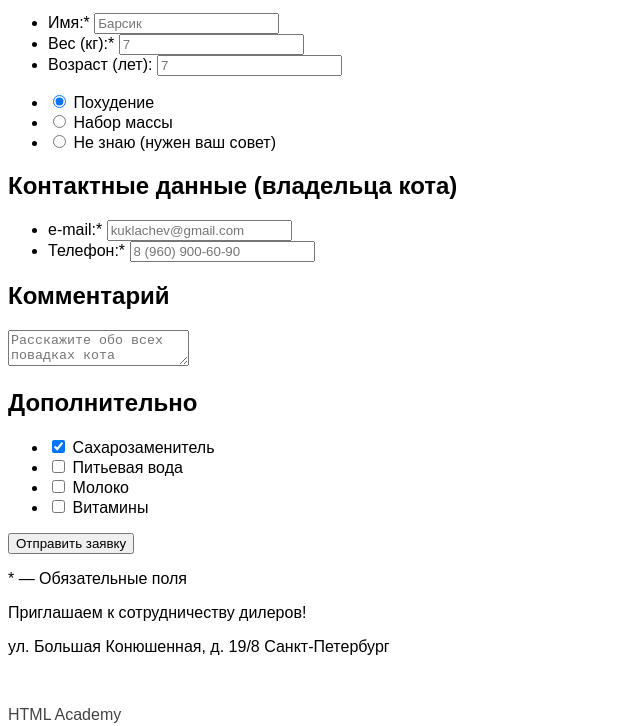
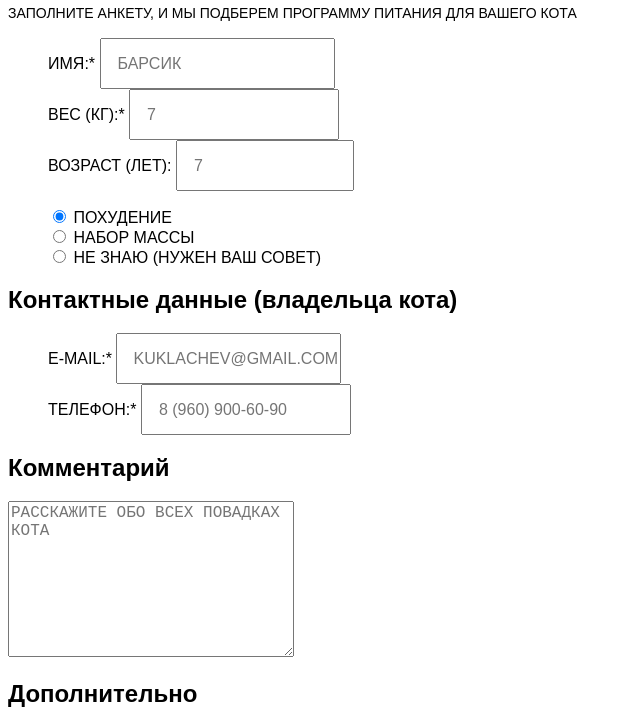
Before and after one commit to Kasat7/1281279-cat-energy-21, a website: page source/form.html in a window 1280 px wide. Shown: the part 209-935 px from the top of the page, without its empty margins (0-640 px from the left). Drawn offline with nearby package versions, Linux system fonts and the light colour scheme; files that its build step writes are made by us from their sources.

Commit message:
Стилизация страницы формы

```diff
--- a/source/form.html
+++ b/source/form.html
@@ -11,8 +11,9 @@
 
   <header class="page-header">
     <div class="container">
-      <a class="page-header__logo" href="index.html">
-        <img class="page-header__logo-image" src="" width="" height="" alt="">
+      <a class="page-header__logo">
+        <img class="page-header__logo-image" src="img/logo-mobile.svg" width="34" height="38" alt="Логотип">
+        <img class="page-header__logo-image" src="img/logo-cat-energy.svg" width="101" height="18" alt="Логотип">
       </a>
       <nav class="main-nav">
         <ul class="main-nav__list site-list">
@@ -26,23 +27,26 @@
 
   <main class="page-main">
 
-    <h1>Подбор программы</h1>
-    <p>Заполните анкету, и мы подберем программу питания для вашего кота</p>
+    <div class="form-wrapper">
+      <h1>Подбор программы</h1>
+      <p>Заполните анкету, и мы подберем программу питания для вашего кота</p>
+    </div>
+
     <form class="page-main__form" action="https://echo.htmlacademy.ru" method="POST">
       <section class="form-program">
         <div class="form-program__wrapper">
           <ul class="form-program__list">
             <li class="form-program__item">
               <label class="form-program__label" for="form-name">Имя:*</label>
-              <input class="form-program__input" id="form-name" type="text" placeholder="Барсик" name="name" required>
+              <input class="form-program__input form-program__input-name" id="form-name" type="text" placeholder="Барсик" name="name" required>
             </li>
             <li class="form-program__item">
               <label class="form-program__label" for="form-weight">Вес (кг):*</label>
-              <input class="form-program__input" id="form-weight" type="text" placeholder="7" name="weight" required>
+              <input class="form-program__input form-program__input-weight" id="form-weight" type="text" placeholder="7" name="weight" required>
             </li>
             <li class="form-program__item">
               <label class="form-program__label" for="form-age">Возраст (лет):</label>
-              <input class="form-program__input" id="form-age" type="text" placeholder="7" name="age">
+              <input class="form-program__input form-program__input-age" id="form-age" type="text" placeholder="7" name="age">
             </li>
           </ul>
         </div>
@@ -70,12 +74,12 @@
         <ul class="form-contacts__list">
           <li class="form-contacts__item">
             <label class="form-contacts__label" for="form-email">e-mail:*</label>
-            <input class="form-contacts__input" type="email" placeholder="kuklachev@gmail.com" id="form-email"
+            <input class="form-contacts__input form-contacts__input-email" type="email" placeholder="kuklachev@gmail.com" id="form-email"
               name="email" required>
           </li>
           <li class="form-contacts__item">
             <label class="form-contacts__label" for="form-phone">Телефон:*</label>
-            <input class="form-contacts__input" type="tel" placeholder="8 (960) 900-60-90" id="form-phone" name="phone"
+            <input class="form-contacts__input form-contacts__input-tel" type="tel" placeholder="8 (960) 900-60-90" id="form-phone" name="phone"
               required>
           </li>
         </ul>
@@ -118,31 +122,40 @@
 
     <section class="contacts">
       <h2 class="visually-hidden">Контакты магазина</h2>
-      <p>Приглашаем к сотрудничеству дилеров!</p>
-      <p>ул. Большая Конюшенная, д. 19/8 Санкт-Петербург</p>
-      <div class="contacts__map"></div>
+      <p class="contacts__paragraph-top">Приглашаем к сотрудничеству дилеров!</p>
+      <p class="contacts__paragraph-bottom">ул. Большая Конюшенная, д. 19/8 Санкт-Петербург</p>
+      <div class="contacts__map">
+        <img class="contacts__map-image" src="img/map.png" width="320" height="362" alt="Офис компании по адресу ул. Большая Конюшенная, д. 19/8 Санкт-Петербург">
+      </div>
     </section>
   </main>
 
   <footer class="page-footer">
     <a class="page-footer__logo">
-      <img class="page-footer__logo-image" src="" width="" height="" alt="">
+      <img class="page-footer__logo-image" src="img/logo-cat-energy.svg" width="128" height="24" alt="Логотип">
     </a>
     <ul class="social__list">
       <li class="social__item vk">
-        <a class="social__link social__link-vk" aria-label="vk" href="#"></a>
+        <a class="social__link social__link-vk" aria-label="vk" href="#">
+          <img class="social__image-vk" src="img/icon_vkontakte.svg" width="23" height="16" alt="Иконка Вконтакте">
+        </a>
       </li>
       <li class="social__item instagram">
-        <a class="social__link social__link-instagram" aria-label="instagram" href="#"></a>
+        <a class="social__link social__link-instagram" aria-label="instagram" href="#">
+          <img class="social__image-instagram" src="img/icon_instagram.svg" width="16" height="16" alt="Иконка Instagram">
+        </a>
       </li>
       <li class="social__item facebook">
-        <a class="social__link social__link-facebook" aria-label="facebook" href="#"></a>
+        <a class="social__link social__link-facebook" aria-label="facebook" href="#">
+          <img class="social__image-facebook" src="img/icon_facebook.svg" width="22" height="22" alt="Иконка Facebook">
+        </a>
       </li>
     </ul>
     <a class="copyright__link" href="http://htmlacademy.ru">HTML Academy</a>
-    <a class="copyright__link-logo" href="http://htmlacademy.ru" aria-label="Переход на сайт в HTML Academy"></a>
+    <a class="copyright__link-logo" href="http://htmlacademy.ru" aria-label="Переход на сайт в HTML Academy">
+    <img class="copyright__link-logo-image" src="img/logo_html.svg" width="27" height="34" alt="Логотип HTML Academy">
+    </a>
   </footer>
-
 
 </body>
 
--- /dev/null
+++ b/source/less/blocks/form-additionally.less
@@ -0,0 +1,16 @@
+.form-additionally {
+  h2 {
+    font-size: 24px;
+    line-height: 26px;
+  }
+
+  &__list {
+    list-style: none;
+  }
+
+  &__label {
+    font-size: 16px;
+    line-height: 18px;
+    text-transform: uppercase;
+  }
+}
--- /dev/null
+++ b/source/less/blocks/form-comment.less
@@ -0,0 +1,14 @@
+.form-comment {
+  h2 {
+    font-size: 24px;
+    line-height: 26px;
+  }
+
+  &__textarea {
+    font-size: 16px;
+    line-height: 18px;
+    text-transform: uppercase;
+    width: 280px;
+    height: 150px;
+  }
+}
--- /dev/null
+++ b/source/less/blocks/form-contacts.less
@@ -0,0 +1,29 @@
+.form-contacts {
+  h2 {
+    font-size: 24px;
+    line-height: 26px;
+  }
+
+  &__list {
+    list-style: none;
+  }
+
+  &__label,
+  &__input {
+    font-size: 16px;
+    line-height: 18px;
+    text-transform: uppercase;
+  }
+
+  &__input-email {
+    width: 204px;
+    height: 45px;
+    padding-left: 15px;
+  }
+
+  &__input-tel {
+    width: 188px;
+    height: 45px;
+    padding-left: 16px;
+  }
+}
--- /dev/null
+++ b/source/less/blocks/form-program.less
@@ -0,0 +1,32 @@
+.form-program {
+  &__list,
+  &__list-mass {
+    list-style: none;
+  }
+
+  &__label,
+  &__input,
+  &__label-mass {
+    font-size: 16px;
+    line-height: 18px;
+    text-transform: uppercase;
+  }
+
+  &__input-name {
+    width: 213px;
+    height: 45px;
+    padding-left: 16px;
+  }
+
+  &__input-weight {
+    width: 188px;
+    height: 45px;
+    padding-left: 16px;
+  }
+
+  &__input-age {
+    width: 156px;
+    height: 45px;
+    padding-left: 16px;
+  }
+}
--- /dev/null
+++ b/source/less/blocks/form-request.less
@@ -0,0 +1,15 @@
+.form-request {
+  &__button {
+    color: @white;
+    background-color: @green;
+    border: none;
+    font-size: 16px;
+    line-height: 20px;
+    text-transform: uppercase;
+  }
+
+  p {
+    font-size: 16px;
+    line-height: 20px;
+  }
+}
--- /dev/null
+++ b/source/less/blocks/form-wrapper.less
@@ -0,0 +1,12 @@
+.form-wrapper {
+  h1 {
+    font-size: 36px;
+    line-height: 36px;
+  }
+
+  p {
+    font-size: 14px;
+    line-height: 18px;
+    text-transform: uppercase;
+  }
+}
--- a/source/less/style.less
+++ b/source/less/style.less
@@ -14,3 +14,9 @@
 @import "blocks/before-after.less";
 @import "blocks/contacts.less";
 @import "blocks/page-footer.less";
+@import "blocks/form-wrapper.less";
+@import "blocks/form-program.less";
+@import "blocks/form-contacts.less";
+@import "blocks/form-comment.less";
+@import "blocks/form-additionally.less";
+@import "blocks/form-request.less";
```
